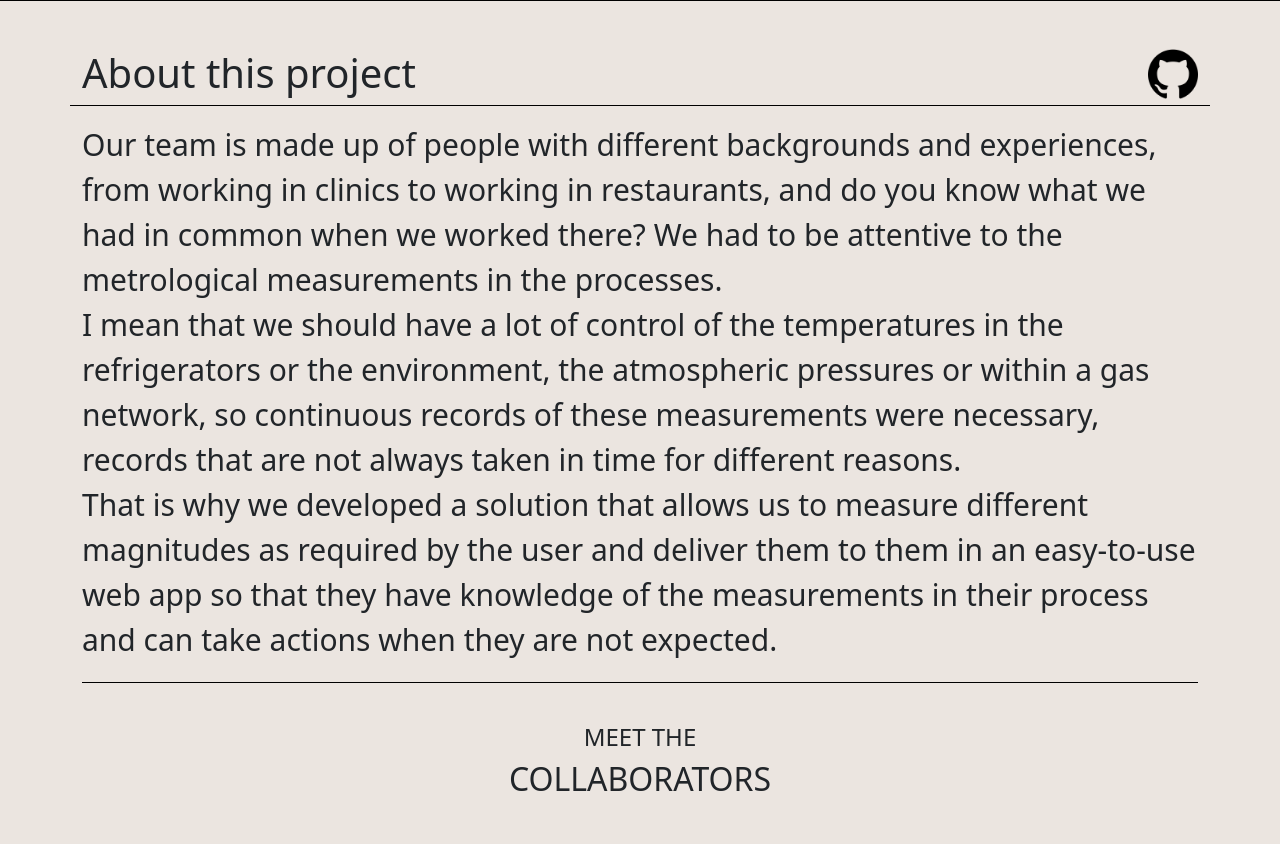
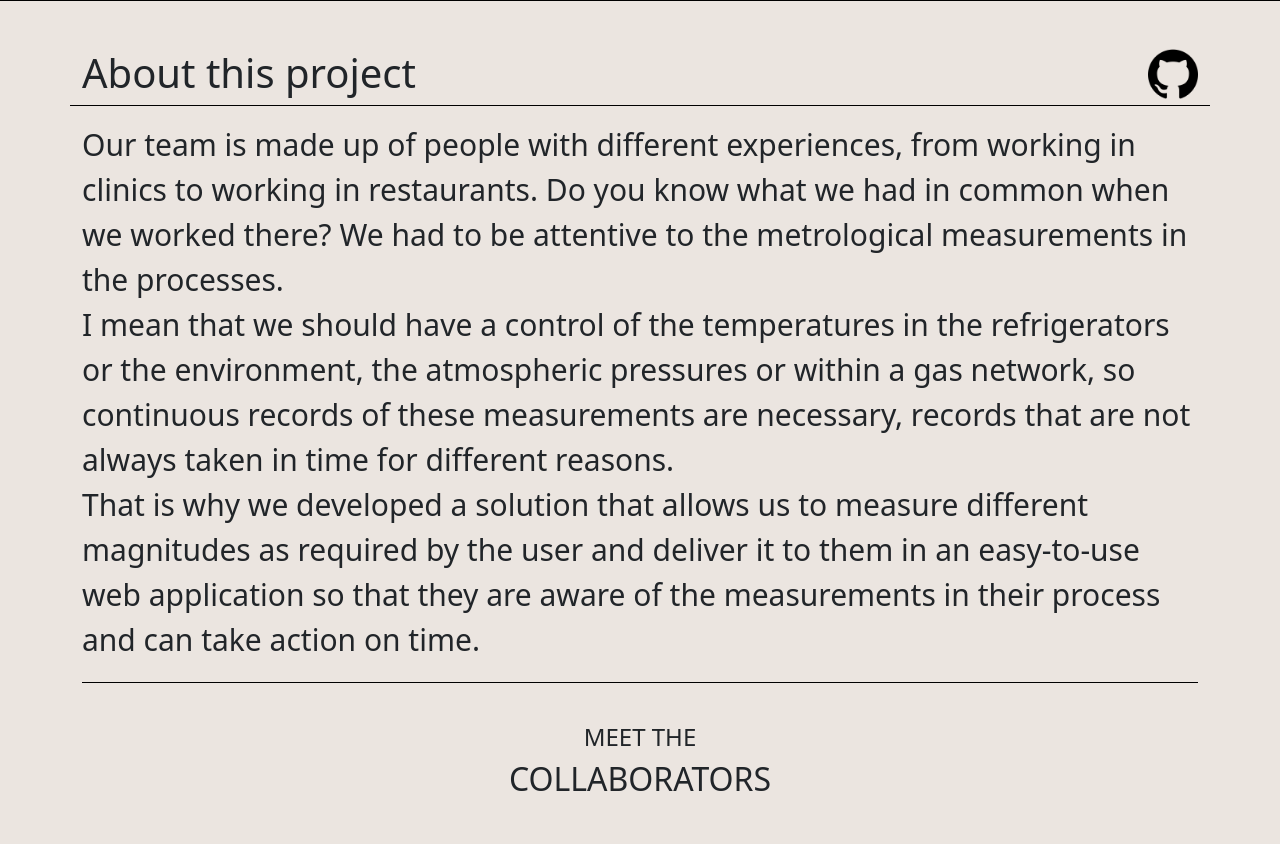
Before and after one commit to lemejiamo/IOT_Solutions, a Flask app: page / in a window 1280 px wide. Shown: the part 2307-3151 px from the top of the page. Run offline with Flask 2, Linux system fonts and the light colour scheme.

Commit message:
Changes the footer

```diff
--- a/api/v1/templates/base.html
+++ b/api/v1/templates/base.html
@@ -86,14 +86,8 @@
     <footer id="footer" class="pb-4 pt-4 mt-5">
         <div class="container">
             <div class="row text-center">
-                <div class="col-12 col-lg">
-                    <a href="#">Preguntas frecuentes</a>
-                </div>
-                <div class="col-12 col-lg">
-                    <a href="#">Contac Us</a>
-                </div>
-                <div class="col-12 col-lg">
-                    <a href="#">Prensa</a>
+                <div class="col">
+                    <h3 style="color: white;">Made for <a href="https://www.holbertonschool." style="text-decoration:none; color:rgb(224,20,61)">Holberton School</a></h3>
                 </div>
             </div>
         </div>
--- a/api/v1/templates/index.html
+++ b/api/v1/templates/index.html
@@ -84,15 +84,15 @@
                     <a href="https://github.com/lemejiamo/IOT_Solutions" target="_blank"><img src="../static/img/github.png" style="height: 50px;   "></a>
                 </div>
                 <div class="col-12">
-                    <p>Our team is made up of people with different backgrounds and experiences, from working in clinics to working in
-                    restaurants, and do you know what we had in common when we worked there? We had to be attentive to the metrological
-                    measurements in the processes. <br> I mean that we should have a lot of control of the temperatures in the refrigerators
+                    <p>Our team is made up of people with different experiences, from working in clinics to working in
+                    restaurants. Do you know what we had in common when we worked there? We had to be attentive to the metrological
+                    measurements in the processes. <br> I mean that we should have a control of the temperatures in the refrigerators
                     or the environment, the atmospheric
-                    pressures or within a gas network, so continuous records of these measurements were necessary, records that are not
+                    pressures or within a gas network, so continuous records of these measurements are necessary, records that are not
                     always taken in time for different reasons. <br>
                     That is why we developed a solution that allows us to measure different magnitudes as required by the user and deliver
-                    them to them in an easy-to-use web app so that they have knowledge of the measurements in their process and can take
-                    actions when they are not expected.</p>
+                    it to them in an easy-to-use web application so that they are aware of the measurements in their process and can take
+                    action on time.</p>
                 </div>
             </div>
         </div>
```
